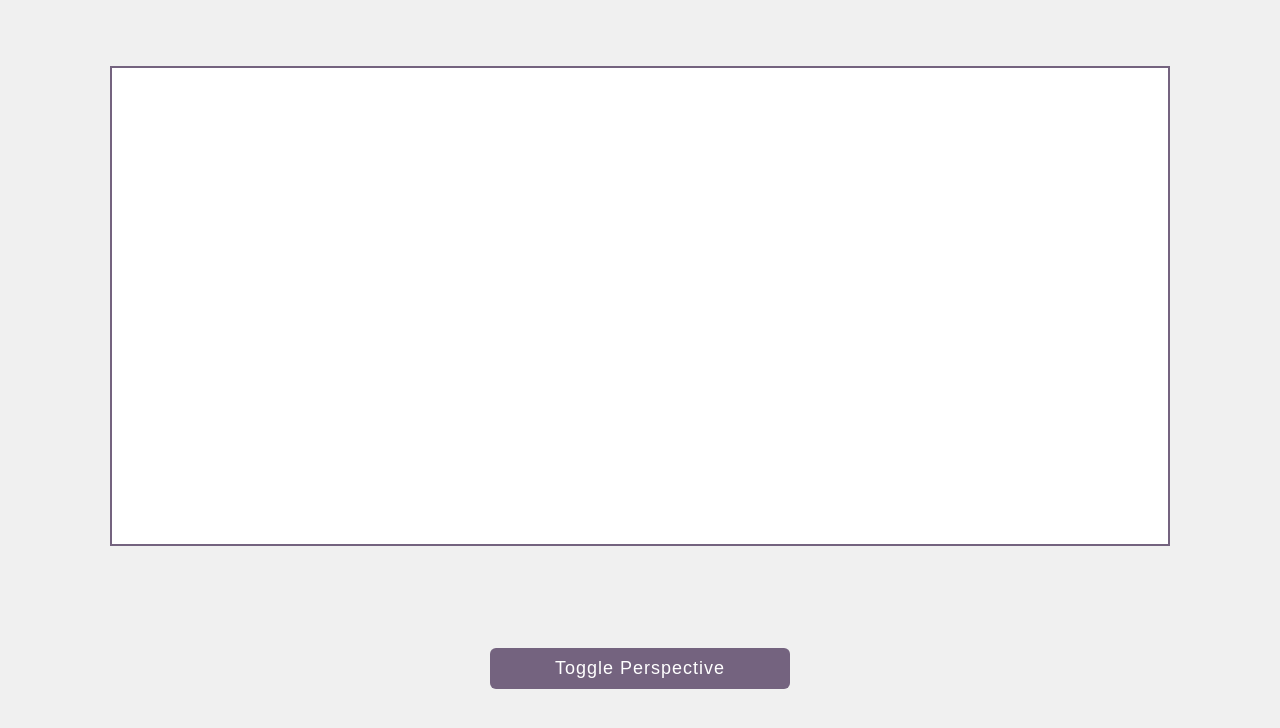
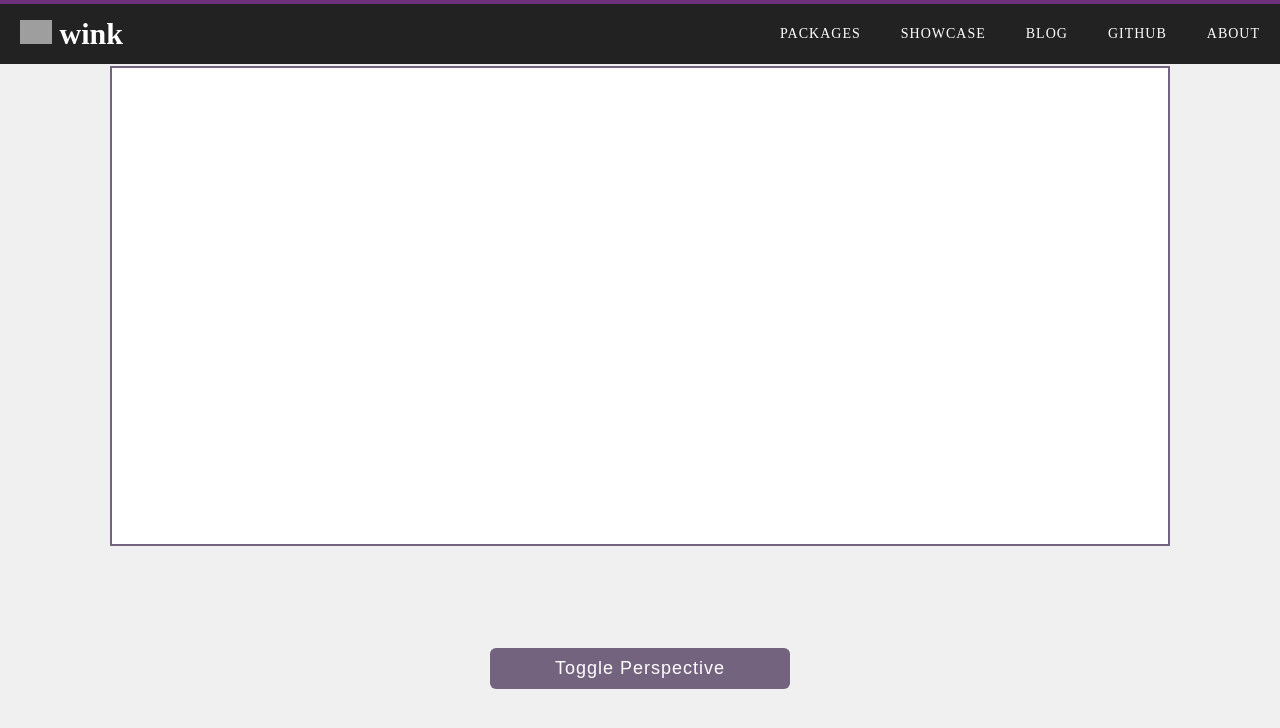
Before and after one commit to winkjs/showcase-writing-assistant, a website: page index.html in a window 1280 px wide. Drawn offline with nearby package versions, Linux system fonts and the light colour scheme; grey boxes are pictures that could not be loaded.

Commit message:
navbar added
Signed-off-by: Sparsh Kesari <39815871+SparshKesari@users.noreply.github.com>

```diff
--- a/index.html
+++ b/index.html
@@ -10,6 +10,23 @@
 
 </head>
 <body>
+    <header>
+        <div class="navbar">
+            <div class="navbar-header">
+                <a href="https://winkjs.org/" title="wink" class="navbar-brand">
+                    <img src="https://winkjs.org/images/logo.svg">
+                    wink
+                </a>
+            </div>
+            <ul class="nav navbar-nav navbar-right collapse navbar-collapse" id="main-nav">
+                <li><a href="https://winkjs.org/packages.html" class="">Packages</a></li>
+                <li><a href="https://winkjs.org/showcase.html" class="">Showcase</a></li>
+                <li><a href="https://winkjs.org/blog.html" class="">Blog</a></li>
+                <li><a href="http://github.com/winkjs">Github</a></li>
+                <li><a href="https://winkjs.org/about.html" class="">About</a></li>
+            </ul>
+        </div>
+    </header>
     <br>
     <br>
     <div class="container">
--- a/style.css
+++ b/style.css
@@ -9,6 +9,55 @@
 body {
   margin: 30px;
   background-color: #f0f0f0;
+}
+
+.navbar {
+  border-top: 4px solid #6c307d;
+  box-sizing: border-box;
+  height: 64px;
+  background-color: #222;
+  position: fixed;
+  top: 0;
+  right: 0;
+  left: 0;
+  z-index: 1030;
+  display: flex;
+  justify-content: space-between;
+}
+
+.navbar-header {
+  font-weight: bold;
+  font-size: 30px;
+}
+
+.navbar-header a img {
+  height: 24px;
+}
+
+.navbar a {
+  color: #fff;
+  line-height: 60px;
+  margin-left: 0;
+  text-decoration: none;
+}
+
+.navbar a.navbar-brand {
+  margin-left: 20px;
+}
+
+.navbar-right {
+  margin: 0;
+  line-height: 50px;
+  list-style: none;
+}
+
+.navbar-right li {
+  float: left;
+  margin-right: 20px;
+  text-transform: uppercase;
+  letter-spacing: 1px;
+  padding-left: 20px;
+  font-size: 14px;
 }
 
 .container,
```
